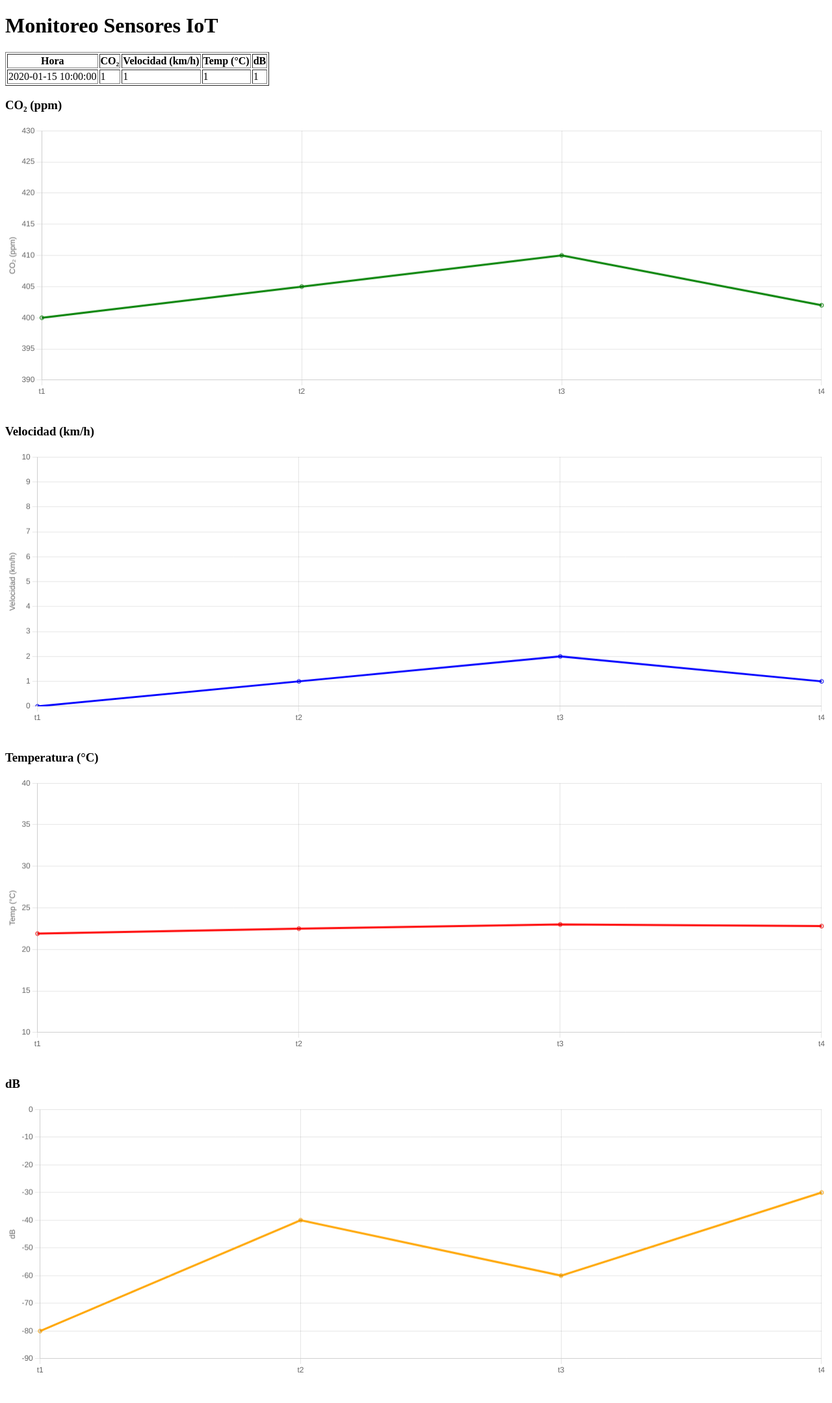
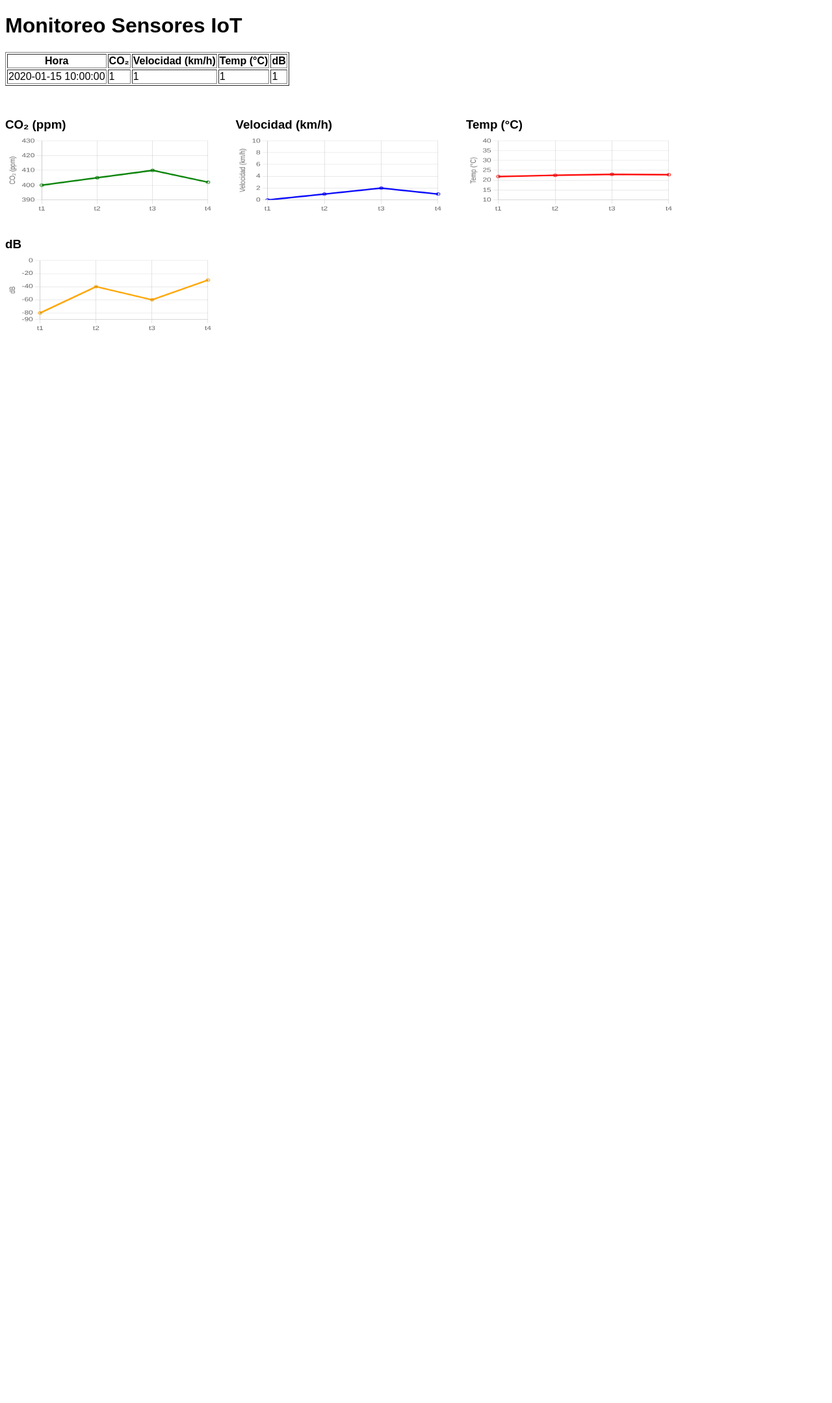
Before and after one commit to sammmcv/lectorSensoresPagWeb, a Flask app: page / in a window 1280 px wide. Shown: the whole page at 65% size. After the commit the page ends 508 px from the top, so only its background shows below. Run offline with Flask 3, Linux system fonts and the light colour scheme; tables that the repository leaves empty hold one stand-in row (values such as "Sample post").

Commit message:
html mod

```diff
--- a/templates/index.html
+++ b/templates/index.html
@@ -4,7 +4,20 @@
     <title>Monitoreo Sensores IoT</title>
     <script src="https://cdn.jsdelivr.net/npm/chart.js"></script>
     <style>
-        .chart-container { margin-bottom: 40px; }
+        body { font-family: Arial, sans-serif; }
+        table { margin-bottom: 30px; }
+        .chart-container {
+            margin-bottom: 24px;
+            width: 350px;
+            height: 160px;
+            display: inline-block;
+            vertical-align: top;
+        }
+        canvas {
+            width: 320px !important;
+            height: 120px !important;
+        }
+        h3 { margin-bottom: 6px; }
     </style>
 </head>
 <body>
@@ -20,19 +33,19 @@
 
     <div class="chart-container">
         <h3>CO₂ (ppm)</h3>
-        <canvas id="grafica_co2" width="600" height="200"></canvas>
+        <canvas id="grafica_co2"></canvas>
     </div>
     <div class="chart-container">
         <h3>Velocidad (km/h)</h3>
-        <canvas id="grafica_vel" width="600" height="200"></canvas>
+        <canvas id="grafica_vel"></canvas>
     </div>
     <div class="chart-container">
-        <h3>Temperatura (°C)</h3>
-        <canvas id="grafica_temp" width="600" height="200"></canvas>
+        <h3>Temp (°C)</h3>
+        <canvas id="grafica_temp"></canvas>
     </div>
     <div class="chart-container">
         <h3>dB</h3>
-        <canvas id="grafica_db" width="600" height="200"></canvas>
+        <canvas id="grafica_db"></canvas>
     </div>
 
     <script>
@@ -52,6 +65,7 @@
                     tr.appendChild(td);
                 });
                 tbody.appendChild(tr);
+                // Usa el tiempo real como label
                 labels.push(row[0].split(' ')[1]);
                 co2.push(Number(row[1]));
                 velocidad.push(Number(row[2]));
@@ -59,7 +73,7 @@
                 db.push(Number(row[4]));
             });
 
-            // Datos de prueba si hay menos de 2 reales
+            // Si NO hay datos reales, muestra datos fake (pero la tabla estará vacía)
             if (labels.length < 2) {
                 labels = ["t1","t2","t3","t4"];
                 co2 = [400, 405, 410, 402];
@@ -68,11 +82,11 @@
                 db = [-80, -40, -60, -30];
             }
 
-            // CO2
+            // CO₂
             if (chart_co2) chart_co2.destroy();
             chart_co2 = new Chart(document.getElementById('grafica_co2'), {
                 type: 'line',
-                data: { labels: labels, datasets: [{label: 'CO₂', data: co2, borderColor: 'green', fill: false}] },
+                data: { labels: labels, datasets: [{label: 'CO₂', data: co2, borderColor: 'green', fill: false, pointRadius: 3}] },
                 options: {
                     scales: { y: { min: 390, max: 430, title: {display:true,text:"CO₂ (ppm)"}}},
                     plugins: { legend: {display: false}}
@@ -82,17 +96,17 @@
             if (chart_vel) chart_vel.destroy();
             chart_vel = new Chart(document.getElementById('grafica_vel'), {
                 type: 'line',
-                data: { labels: labels, datasets: [{label: 'Velocidad', data: velocidad, borderColor: 'blue', fill: false}] },
+                data: { labels: labels, datasets: [{label: 'Velocidad', data: velocidad, borderColor: 'blue', fill: false, pointRadius: 3}] },
                 options: {
                     scales: { y: { min: 0, max: 10, title: {display:true,text:"Velocidad (km/h)"}}},
                     plugins: { legend: {display: false}}
                 }
             });
-            // Temperatura
+            // Temp
             if (chart_temp) chart_temp.destroy();
             chart_temp = new Chart(document.getElementById('grafica_temp'), {
                 type: 'line',
-                data: { labels: labels, datasets: [{label: 'Temp', data: temp, borderColor: 'red', fill: false}] },
+                data: { labels: labels, datasets: [{label: 'Temp', data: temp, borderColor: 'red', fill: false, pointRadius: 3}] },
                 options: {
                     scales: { y: { min: 10, max: 40, title: {display:true,text:"Temp (°C)"}}},
                     plugins: { legend: {display: false}}
@@ -102,14 +116,13 @@
             if (chart_db) chart_db.destroy();
             chart_db = new Chart(document.getElementById('grafica_db'), {
                 type: 'line',
-                data: { labels: labels, datasets: [{label: 'dB', data: db, borderColor: 'orange', fill: false}] },
+                data: { labels: labels, datasets: [{label: 'dB', data: db, borderColor: 'orange', fill: false, pointRadius: 3}] },
                 options: {
                     scales: { y: { min: -90, max: 0, title: {display:true,text:"dB"}}},
                     plugins: { legend: {display: false}}
                 }
             });
         }
-
         setInterval(cargarDatos, 3000);
         cargarDatos();
     </script>
```
